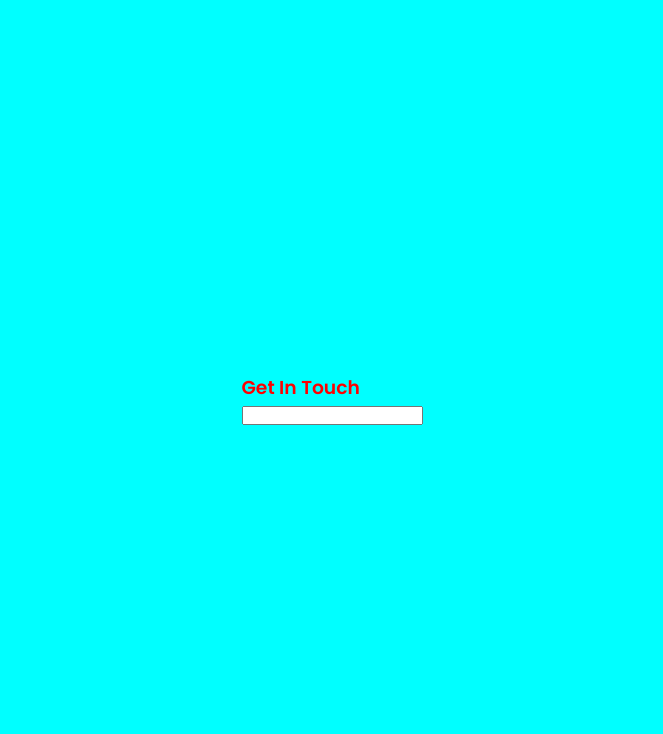
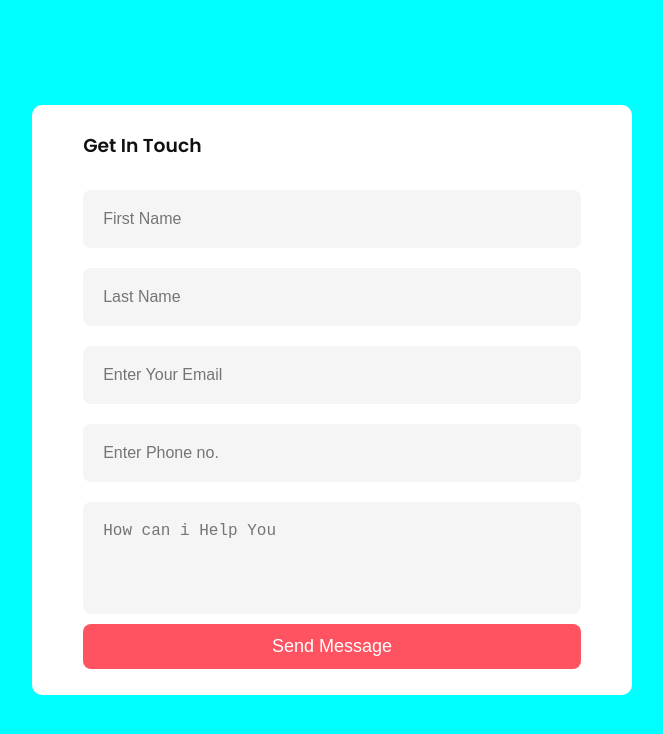
Before and after one commit to Barry-owino/Contact-form, a plain HTML site: page index.html in a window 1280 px wide. Shown: the whole page, without its empty margins (308-971 px from the left). Drawn offline with Linux system fonts and the light colour scheme.

Commit message:
Finished ch and html of the contact-form

```diff
--- a/css/style.css
+++ b/css/style.css
@@ -6,7 +6,6 @@
 
 body{
   font-family: 'Poppins', sans-serif;
-  color:red;
 }
 
 .container{
@@ -16,5 +15,44 @@ body{
   align-items:center;
   justify-content:center;
   background:aqua;
+}
 
+form{
+  background:#fff;
+  width:90%;
+  max-width:600px;
+  border-radius:10px;
+  padding:2vw 4vw;
+  display:flex;
+  flex-direction:column;
 }
+
+form h3{
+  color:#111;
+  font-weight:600;
+  margin-bottom:20px;
+}
+
+form input,textarea{
+  border:0;
+  margin:10px 0;
+  padding:20px;
+  background:#f5f5f5;
+  font-size:16px;
+  border-radius:8px;
+}
+
+form textarea{
+  resize:none;
+}
+
+form button{
+  padding:12px;
+  background:#ff5361;
+  color:#fff;
+  font-size:18px;
+  border:0;
+  outline:none;
+  cursor:pointer;
+  border-radius:8px;
+}
--- a/index.html
+++ b/index.html
@@ -14,7 +14,12 @@
   <div class="container">
     <form>
       <h3 class="title">Get In Touch</h3>
-      <input type="text">
+      <input type="text" id="name" placeholder="First Name" required>
+      <input type="text" id="name" placeholder="Last Name" required>
+      <input type="email" id="email" placeholder="Enter Your Email" required>
+      <input type="number" id="phone no." placeholder="Enter Phone no." required>
+      <textarea id="message" rows="4" placeholder="How can i Help You"></textarea>
+      <button type="submit">Send Message</button>
     </form>
   </div>
 
```
